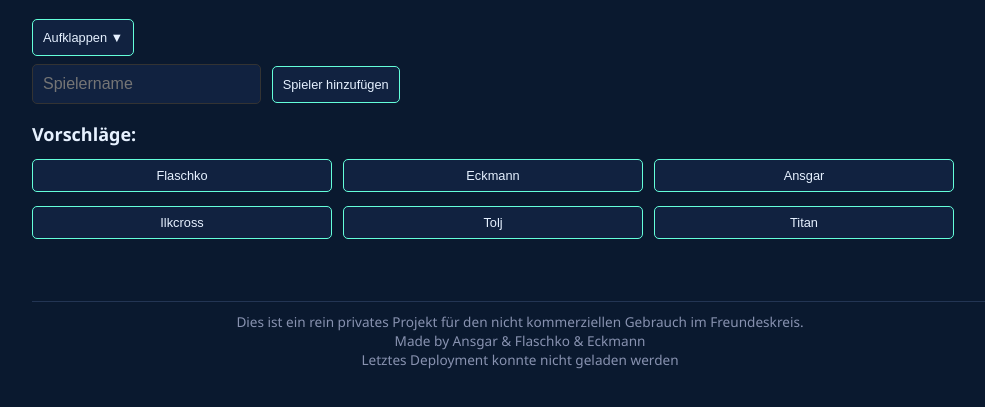
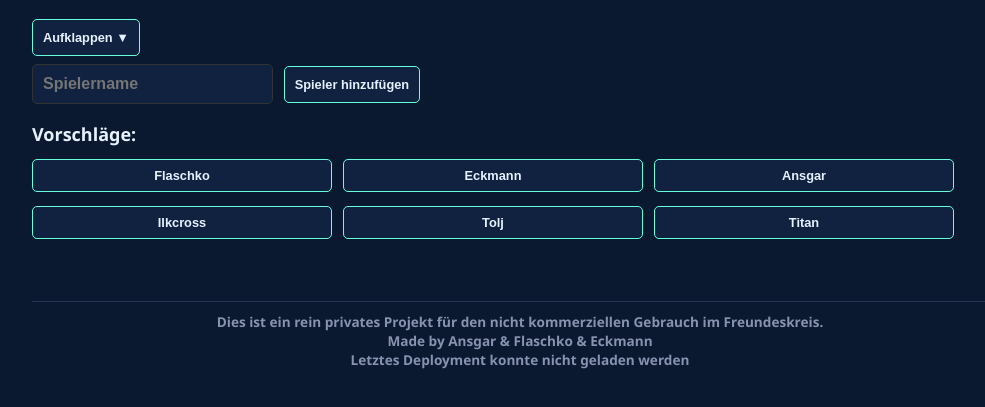
Before and after one commit to GitLeon04/7-Schraem, a plain HTML site: page index.html in a window 1280 px wide. Both pictures are taken after a click on the button "Einsatz festlegen". Shown: the part 49-456 px from the top of the page, without its empty margins (120-1105 px from the left). Drawn offline with Linux system fonts and the light colour scheme; no server answers.

Commit message:
fetter text buttons

```diff
--- a/style.css
+++ b/style.css
@@ -12,6 +12,8 @@
   box-sizing: border-box;
   margin: 0;
   padding: 0;
+  font-weight: bold;
+
 }
 
 body {
@@ -73,6 +75,8 @@ button:hover {
   gap: 10px;
   margin: 12px 0 20px;
   align-items: flex-start;
+  font-weight: bold;
+
 }
 
 #preset-buttons > p {
```
